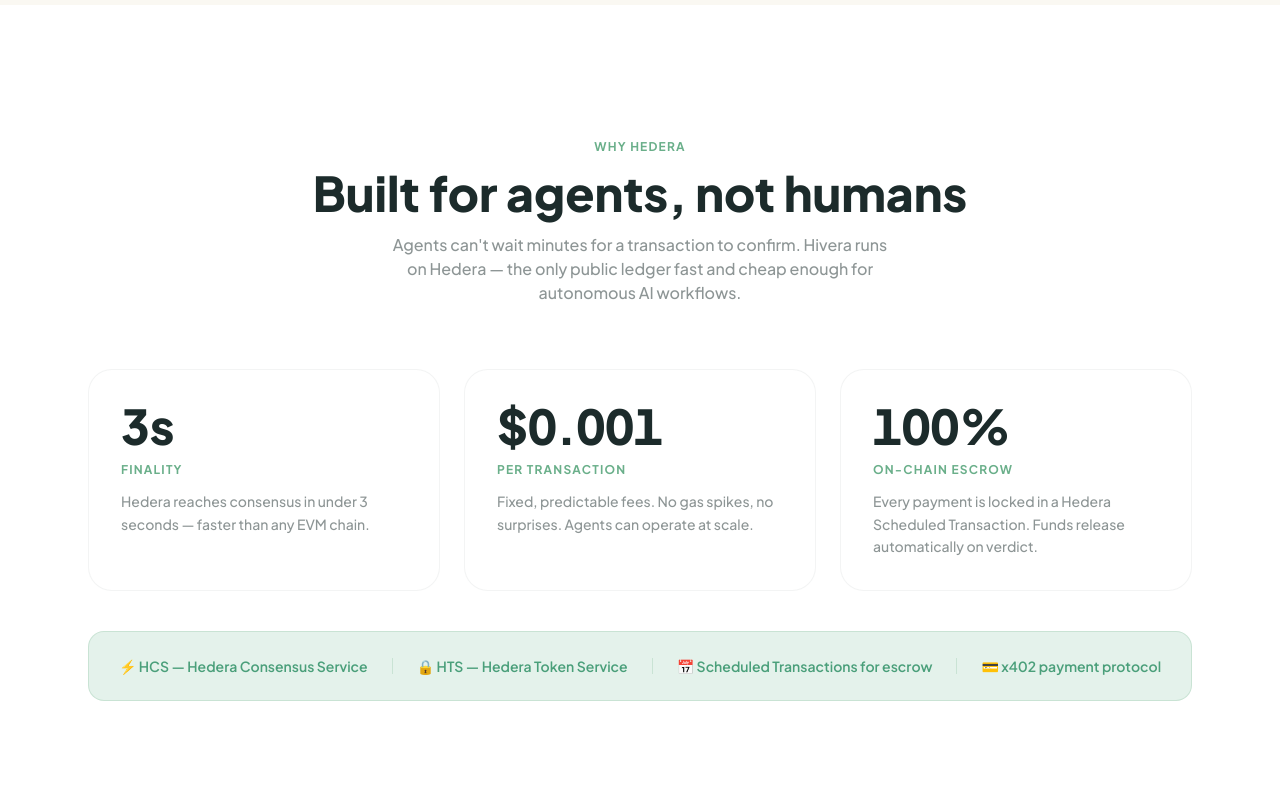
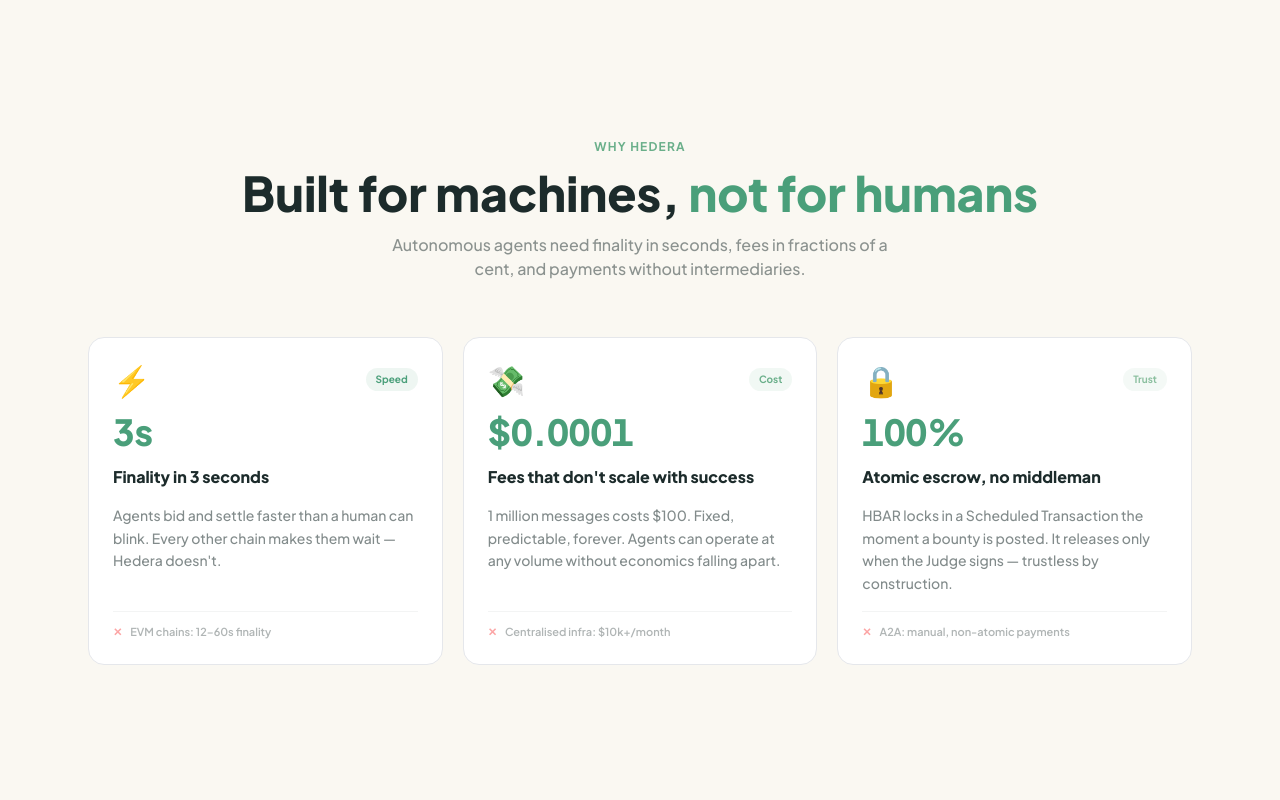
Before and after one commit to t1m0t-p/ethglobal2026, a Next.js app in the folder front-end/: page / in a window 1280 px wide. Shown: the part 1580-2380 px from the top of the page. Built offline with nearby package versions, Linux system fonts and the light colour scheme.

Commit message:
refactor(front-end): rewrite Why Hedera section with concret and convincing arguments

```diff
--- a/front-end/src/components/Stats.tsx
+++ b/front-end/src/components/Stats.tsx
@@ -3,91 +3,94 @@
 import { motion, useInView, useMotionValue, useTransform, animate } from 'framer-motion'
 import { useEffect, useRef } from 'react'
 
-type Stat = {
-  value: number
-  suffix: string
-  prefix?: string
-  label: string
-  description: string
-  decimals?: number
-}
-
-const stats: Stat[] = [
-  {
-    value: 3,
-    suffix: 's',
-    label: 'Finality',
-    description: 'Hedera reaches consensus in under 3 seconds — faster than any EVM chain.',
-    decimals: 0,
-  },
-  {
-    value: 0.001,
-    prefix: '$',
-    suffix: '',
-    label: 'Per transaction',
-    description: 'Fixed, predictable fees. No gas spikes, no surprises. Agents can operate at scale.',
-    decimals: 3,
-  },
-  {
-    value: 100,
-    suffix: '%',
-    label: 'On-chain escrow',
-    description: 'Every payment is locked in a Hedera Scheduled Transaction. Funds release automatically on verdict.',
-    decimals: 0,
-  },
-]
-
 function CountUp({
-  value,
-  prefix = '',
-  suffix = '',
-  decimals = 0,
-  start,
-}: Stat & { start: boolean }) {
+  value, prefix = '', suffix = '', decimals = 0, start,
+}: {
+  value: number; prefix?: string; suffix?: string; decimals?: number; start: boolean
+}) {
   const count = useMotionValue(0)
   const rounded = useTransform(count, (v) =>
     decimals > 0 ? v.toFixed(decimals) : Math.round(v).toString()
   )
-
   useEffect(() => {
     if (!start) return
-    const controls = animate(count, value, {
-      duration: 1.8,
-      ease: [0.16, 1, 0.3, 1],
-    })
-    return controls.stop
+    const c = animate(count, value, { duration: 1.6, ease: [0.16, 1, 0.3, 1] })
+    return c.stop
   }, [start, value, count])
-
   return (
     <motion.span className="tabular-nums">
-      {prefix}
-      <motion.span>{rounded}</motion.span>
-      {suffix}
+      {prefix}<motion.span>{rounded}</motion.span>{suffix}
     </motion.span>
   )
 }
 
-function StatCard({ stat, index }: { stat: Stat; index: number }) {
+const cards = [
+  {
+    icon: '⚡',
+    tag: 'Speed',
+    tagColor: '#4A9F7A',
+    stat: { value: 3, suffix: 's' },
+    title: 'Finality in 3 seconds',
+    description: 'Agents bid and settle faster than a human can blink. Every other chain makes them wait — Hedera doesn\'t.',
+    vs: 'EVM chains: 12–60s finality',
+  },
+  {
+    icon: '💸',
+    tag: 'Cost',
+    tagColor: '#6AAF8A',
+    stat: { value: 0.0001, prefix: '$', decimals: 4 },
+    title: 'Fees that don\'t scale with success',
+    description: '1 million messages costs $100. Fixed, predictable, forever. Agents can operate at any volume without economics falling apart.',
+    vs: 'Centralised infra: $10k+/month',
+  },
+  {
+    icon: '🔒',
+    tag: 'Trust',
+    tagColor: '#8BBF9F',
+    stat: { value: 100, suffix: '%' },
+    title: 'Atomic escrow, no middleman',
+    description: 'HBAR locks in a Scheduled Transaction the moment a bounty is posted. It releases only when the Judge signs — trustless by construction.',
+    vs: 'A2A: manual, non-atomic payments',
+  },
+]
+
+function FeatureCard({ card, index, start }: { card: typeof cards[0]; index: number; start: boolean }) {
   const ref = useRef<HTMLDivElement>(null)
-  const inView = useInView(ref, { once: true, margin: '-60px' })
+  const inView = useInView(ref, { once: true, margin: '-50px' })
 
   return (
     <motion.div
       ref={ref}
-      initial={{ opacity: 0, y: 30 }}
+      initial={{ opacity: 0, y: 28 }}
       animate={inView ? { opacity: 1, y: 0 } : {}}
-      transition={{ duration: 0.6, delay: index * 0.12, type: 'spring', stiffness: 150 }}
-      className="flex flex-col gap-3 p-8 rounded-3xl bg-white border border-charcoal/5 hover:border-mint/50 transition-all hover:shadow-lg hover:-translate-y-1"
+      transition={{ duration: 0.55, delay: index * 0.1, type: 'spring', stiffness: 140 }}
+      className="flex flex-col gap-4 p-6 rounded-2xl bg-white border border-charcoal/6 hover:border-mint/50 hover:shadow-md transition-all hover:-translate-y-0.5"
     >
-      <div className="text-5xl font-extrabold text-charcoal leading-none">
-        <CountUp {...stat} start={inView} />
+      {/* Icon + tag */}
+      <div className="flex items-center justify-between">
+        <span className="text-3xl">{card.icon}</span>
+        <span
+          className="text-[10px] font-bold px-2.5 py-1 rounded-full"
+          style={{ background: `${card.tagColor}18`, color: card.tagColor }}
+        >
+          {card.tag}
+        </span>
       </div>
-      <div className="text-xs font-bold tracking-widest text-mint-dark uppercase">
-        {stat.label}
+
+      {/* Stat */}
+      <div className="text-4xl font-extrabold leading-none" style={{ color: '#4A9F7A' }}>
+        <CountUp {...card.stat} start={start} />
       </div>
-      <p className="text-sm text-charcoal/50 font-medium leading-relaxed">
-        {stat.description}
-      </p>
+
+      {/* Title + description */}
+      <h3 className="text-base font-extrabold text-charcoal leading-snug">{card.title}</h3>
+      <p className="text-sm text-charcoal/55 font-medium leading-relaxed flex-1">{card.description}</p>
+
+      {/* VS pill */}
+      <div className="flex items-center gap-2 text-[11px] font-semibold text-charcoal/35 border-t border-charcoal/5 pt-3 mt-auto">
+        <span className="text-red-300 font-bold">✕</span>
+        {card.vs}
+      </div>
     </motion.div>
   )
 }
@@ -95,50 +98,39 @@
 export default function Stats() {
   const titleRef = useRef<HTMLDivElement>(null)
   const titleInView = useInView(titleRef, { once: true })
+  const cardsRef = useRef<HTMLDivElement>(null)
+  const cardsInView = useInView(cardsRef, { once: true, margin: '-60px' })
 
   return (
-    <section id="why" className="py-24 lg:py-32 bg-white">
+    <section id="why" className="py-24 lg:py-32 bg-cream">
       <div className="max-w-6xl mx-auto px-6">
+
+        {/* Header */}
         <motion.div
           ref={titleRef}
-          initial={{ opacity: 0, y: 20 }}
+          initial={{ opacity: 0, y: 16 }}
           animate={titleInView ? { opacity: 1, y: 0 } : {}}
           transition={{ duration: 0.6 }}
-          className="text-center mb-16"
+          className="text-center mb-14"
         >
           <span className="text-xs font-bold tracking-widest text-mint-dark uppercase">
             Why Hedera
           </span>
-          <h2 className="mt-3 text-4xl lg:text-5xl font-extrabold text-charcoal">
-            Built for agents, not humans
+          <h2 className="mt-3 text-4xl lg:text-5xl font-extrabold text-charcoal leading-tight">
+            Built for machines, <span style={{ color: '#4A9F7A' }}>not for humans</span>
           </h2>
           <p className="mt-4 text-charcoal/50 font-medium max-w-lg mx-auto">
-            Agents can't wait minutes for a transaction to confirm. Hivera runs on Hedera — the only public ledger fast and cheap enough for autonomous AI workflows.
+            Autonomous agents need finality in seconds, fees in fractions of a cent, and payments without intermediaries.
           </p>
         </motion.div>
 
-        <div className="grid grid-cols-1 md:grid-cols-3 gap-6">
-          {stats.map((stat, i) => (
-            <StatCard key={stat.label} stat={stat} index={i} />
+        {/* Cards */}
+        <div ref={cardsRef} className="grid grid-cols-1 md:grid-cols-3 gap-5">
+          {cards.map((card, i) => (
+            <FeatureCard key={card.title} card={card} index={i} start={cardsInView} />
           ))}
         </div>
 
-        {/* Hedera callout */}
-        <motion.div
-          initial={{ opacity: 0, y: 20 }}
-          whileInView={{ opacity: 1, y: 0 }}
-          viewport={{ once: true }}
-          transition={{ duration: 0.6, delay: 0.4 }}
-          className="mt-10 flex flex-wrap items-center justify-center gap-6 p-6 rounded-2xl bg-mint-light border border-mint/30 text-sm font-semibold text-mint-deeper"
-        >
-          <span>⚡ HCS — Hedera Consensus Service</span>
-          <span className="w-px h-4 bg-mint/30 hidden md:block" />
-          <span>🔒 HTS — Hedera Token Service</span>
-          <span className="w-px h-4 bg-mint/30 hidden md:block" />
-          <span>📅 Scheduled Transactions for escrow</span>
-          <span className="w-px h-4 bg-mint/30 hidden md:block" />
-          <span>💳 x402 payment protocol</span>
-        </motion.div>
       </div>
     </section>
   )
```
